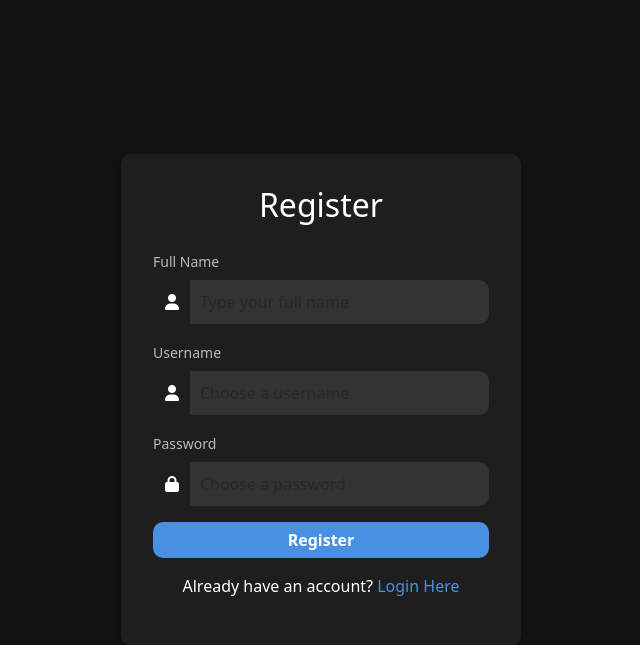
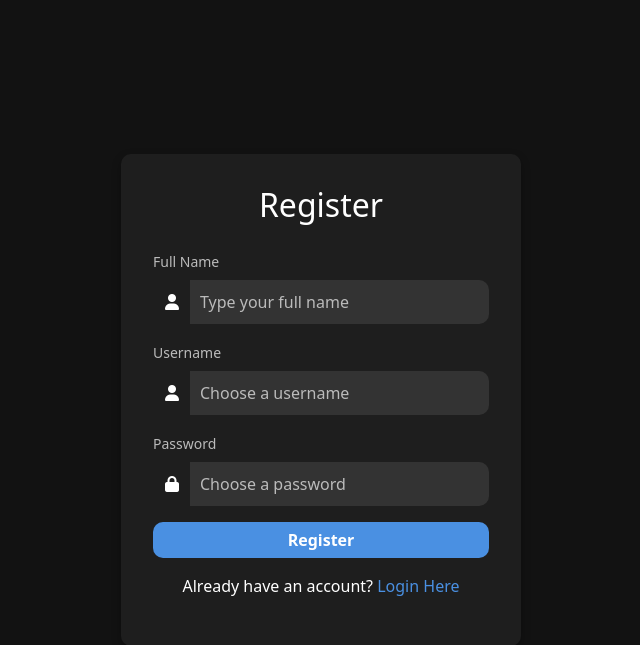
Before and after one commit to mcaland/cop4331-smallproject, a PHP site: page /register.html in a window 1280 px wide. Shown: the top 645 px of the page, without its empty margins (319-959 px from the left). Run offline with PHP 8.4, Linux system fonts and the light colour scheme.

Commit message:
front end bugs

```diff
--- a/css/login.css
+++ b/css/login.css
@@ -31,7 +31,7 @@ body {
 
 /* Placeholder text color (Match Register Page) */
 input::placeholder {
-    color: #777; /* Same gray as the Register Page */
+    color: #777 !important; /* Same gray as the Register Page */
 }
 
 /* Prevent color change on focus */
--- a/css/register.css
+++ b/css/register.css
@@ -33,7 +33,7 @@ body {
 
 /* Placeholder text */
 input::placeholder {
-    color: #bbb;
+    color: #bbb !important;
 }
 
 /* Prevent color change on focus */
```
